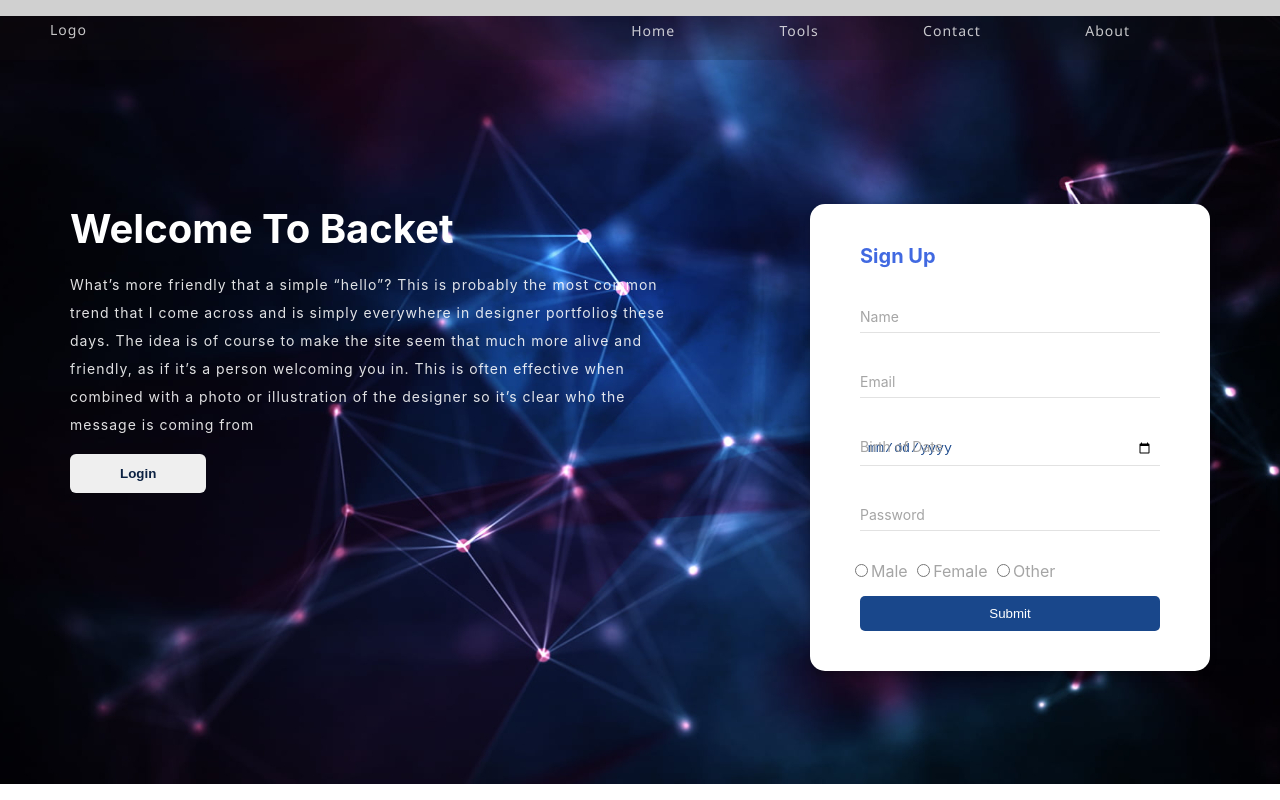
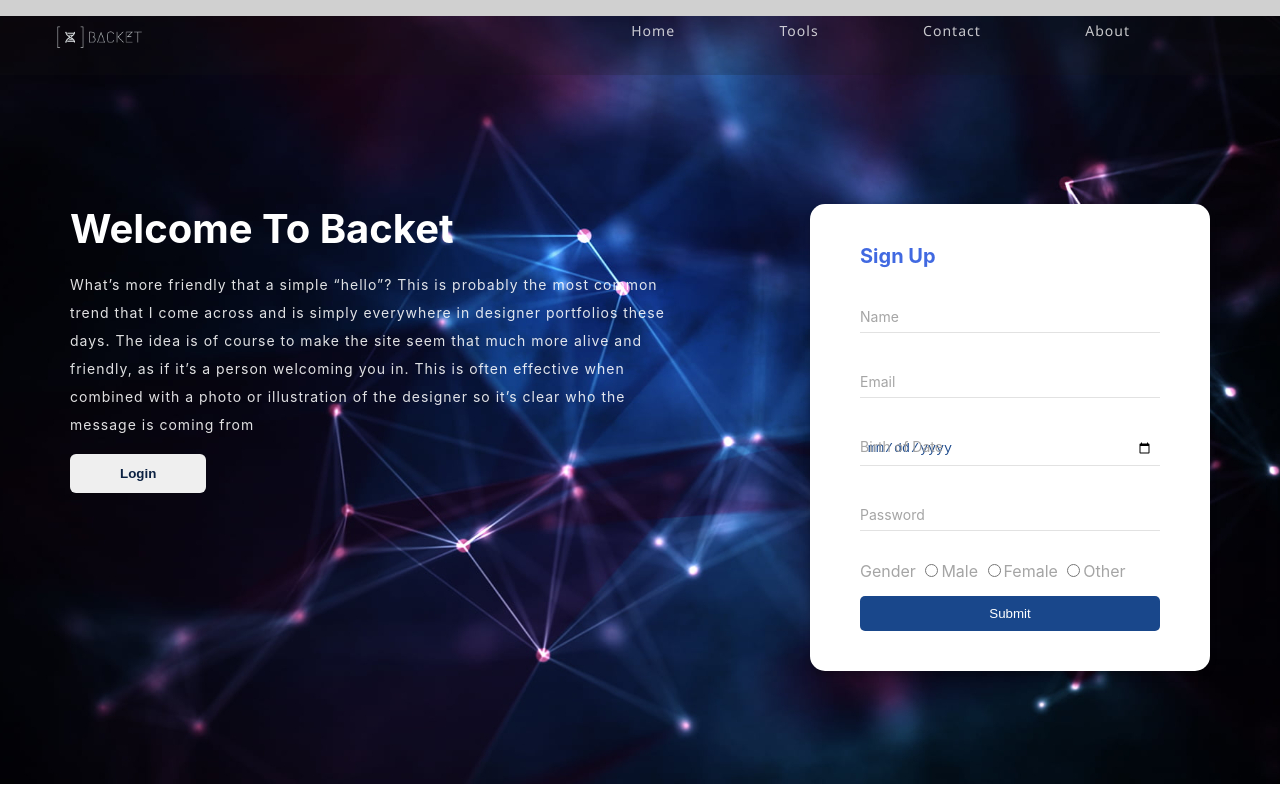
Before and after one commit to jeswinjoseph123/Backet, a plain HTML site: page index.html in a window 1280 px wide. Shown: the top 800 px of the page. Drawn offline with Linux system fonts and the light colour scheme.

Commit message:
logo gender

```diff
--- a/index.html
+++ b/index.html
@@ -10,7 +10,7 @@
 <body>
     <header>
         <div class="container">
-            <a href="#">Logo</a>
+            <img src="./PicsArt_07-25-03.07.45.png" alt="">
             <nav>
             <a href="#">Home</a>
             <a href="#">Tools</a>
@@ -50,7 +50,7 @@
                             <input type="password" id="password" required>
                             <label for="password">Password</label>
                         </div>
-                        <div class="inputradio">
+                        <div class="inputradio">Gender
                             <input type="radio" name="gender" value="male" required>Male
                             <input type="radio" name="gender" value="female" required>Female
                             <input type="radio" name="gender" value="other" required>Other
--- a/web2.css
+++ b/web2.css
@@ -14,15 +14,14 @@ header{
     position: absolute;
     top: 0px;
 }
-/*
+
 .container img{
     float: left;
     margin: 0;
-    width: 120px;
-    height: 50px;
-    top: 10px;
+    width: 100px;
+    height: 35px;
 }
-*/
+
 header .container{
     display: flex;
     justify-content: space-between;
@@ -131,7 +130,7 @@ header a{
     border-bottom: 1px solid #c9c9c98a;
 }
 .inputradio{
-    margin-left: 40px;
+    margin-left: 50px;
     color:rgb(165, 165, 165) ;
 }
 .input input:focus ~ label,
```
